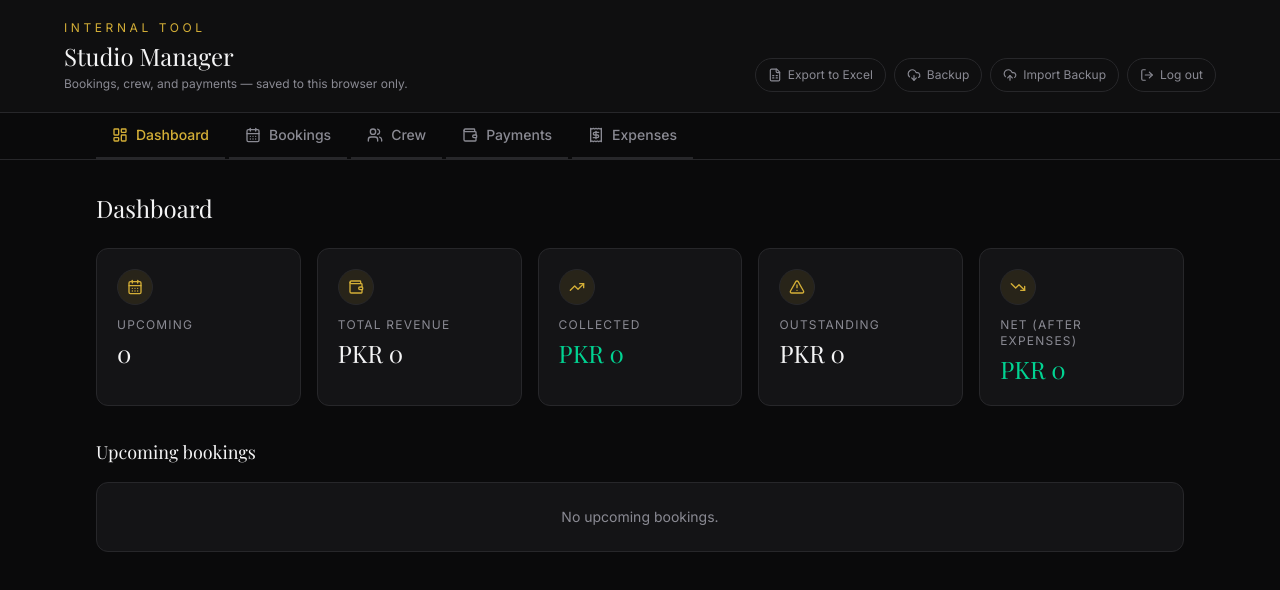
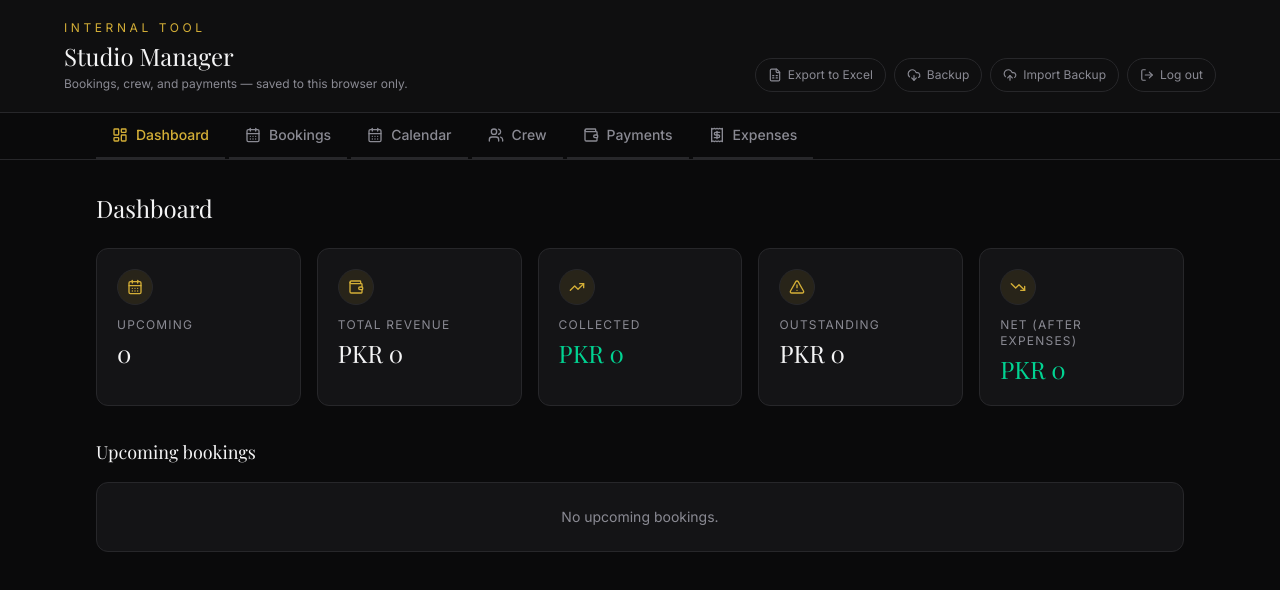
Before and after one commit to Saif-Ullah0/kamran-photo-studio, a Next.js app: page /manage in a window 1280 px wide. Shown: the top 590 px of the page. Built offline with nearby package versions, Linux system fonts and the light colour scheme.

Commit message:
feat(calendar): add CalendarTab component to ManagePage and update tab structure

```diff
--- a/app/manage/page.tsx
+++ b/app/manage/page.tsx
@@ -19,6 +19,7 @@ import { exportToExcel, exportBackupJSON, importBackupJSON } from "@/lib/manage/
 import { migrateBooking } from "@/lib/manage/utils";
 import DashboardTab from "@/components/manage/DashboardTab";
 import BookingsTab from "@/components/manage/BookingsTab";
+import CalendarTab from "@/components/manage/CalendarTab";
 import CrewTab from "@/components/manage/CrewTab";
 import PaymentsTab from "@/components/manage/PaymentsTab";
 import ExpensesTab from "@/components/manage/ExpensesTab";
@@ -27,6 +28,7 @@ import { cn } from "@/lib/utils";
 const TABS = [
   { id: "dashboard", label: "Dashboard", icon: LayoutDashboard },
   { id: "bookings", label: "Bookings", icon: CalendarDays },
+  { id: "calendar", label: "Calendar", icon: CalendarDays },
   { id: "crew", label: "Crew", icon: Users },
   { id: "payments", label: "Payments", icon: Wallet },
   { id: "expenses", label: "Expenses", icon: Receipt },
@@ -209,7 +211,17 @@ export default function ManagePage() {
             payments={payments}
           />
         )}
-        {activeTab === "crew" && <CrewTab crew={crew} setCrew={setCrew} />}
+        {activeTab === "calendar" && (
+          <CalendarTab bookings={migratedBookings} crew={crew} />
+        )}
+        {activeTab === "crew" && (
+          <CrewTab
+            crew={crew}
+            setCrew={setCrew}
+            expenses={expenses}
+            bookings={migratedBookings}
+          />
+        )}
         {activeTab === "payments" && (
           <PaymentsTab payments={payments} setPayments={setPayments} bookings={migratedBookings} />
         )}
```
